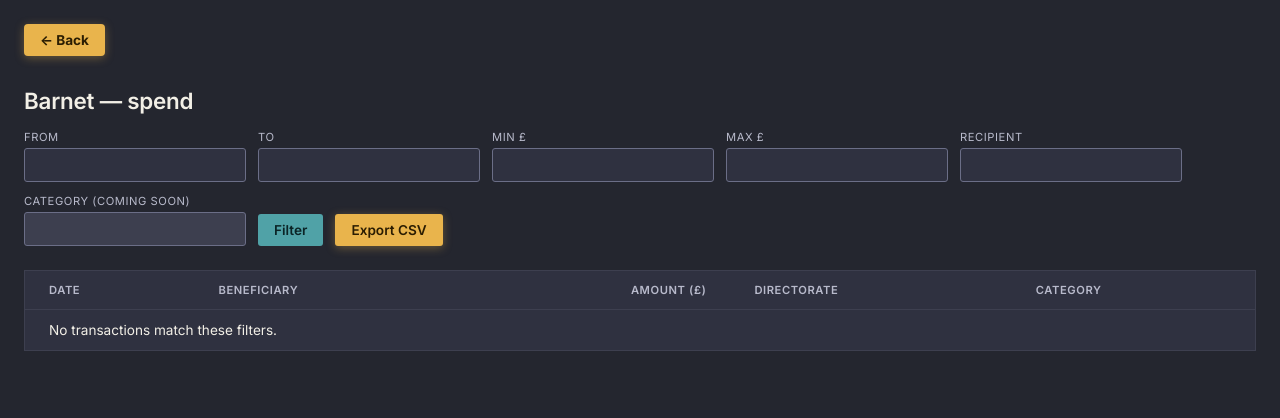
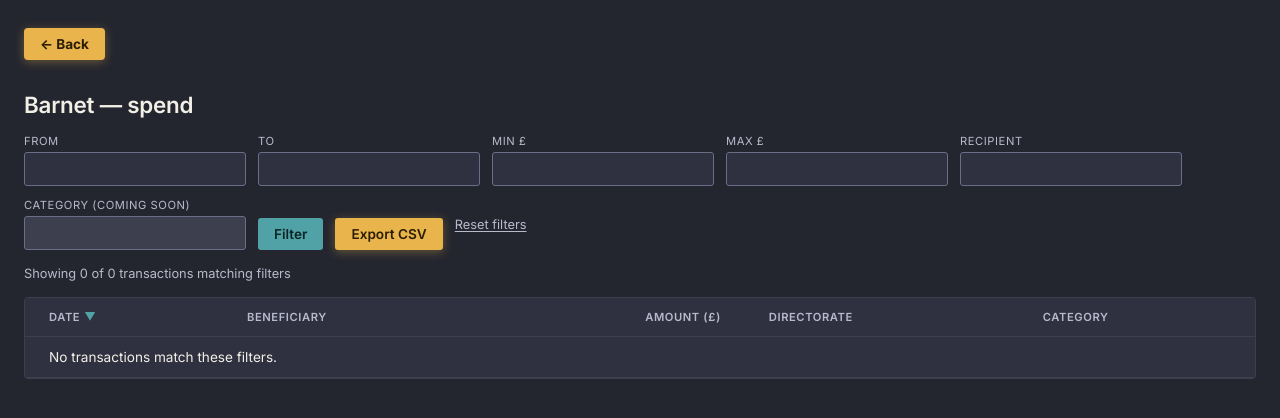
Before and after one commit to fraserwat/local-spend-tracker-frontend, a Django app: page /council/barnet/spend/ in a window 1280 px wide. Shown: the top 418 px of the page. Run offline with Django 5.2, Linux system fonts and the light colour scheme; data comes from the database, SQL or seed files in the repository; data that the repository does not hold is empty; parts of the project's set-up code (start-up, migrations or seed data) failed here and were passed over.

Commit message:
Add sticky table, totals summary, and category pills to spend page
Co-Authored-By: Claude Sonnet 5 <noreply@anthropic.com>
Claude-Session: https://claude.ai/code/session_01ERvu5gXy43ZYVEPpP7W2oi

```diff
--- a/apps/spend/templates/spend/transactions.html
+++ b/apps/spend/templates/spend/transactions.html
@@ -6,6 +6,16 @@
 <style>
   body { margin: var(--space-5); }
   h1 { font-size: 1.4rem; margin-bottom: var(--space-4); }
+
+  .page-header {
+    position: sticky;
+    top: 0;
+    z-index: 20;
+    background: var(--color-bg);
+    padding-top: var(--space-1);
+    padding-bottom: var(--space-2);
+  }
+
   .back-link {
     display: inline-flex;
     align-items: center;
@@ -27,7 +37,7 @@
     box-shadow: 0 4px 14px rgba(233, 180, 76, 0.45);
   }
 
-  .filters { display: flex; flex-wrap: wrap; gap: var(--space-3); align-items: flex-end; margin-bottom: var(--space-5); }
+  .filters { display: flex; flex-wrap: wrap; gap: var(--space-3); align-items: flex-end; }
   .filters label {
     display: block;
     font-size: 0.7rem;
@@ -36,18 +46,37 @@
     color: var(--color-text-muted);
     margin-bottom: var(--space-1);
   }
+  .reset-link {
+    align-self: center;
+    color: var(--color-text-muted);
+    font-size: 0.8rem;
+    text-decoration: underline;
+    text-underline-offset: 2px;
+  }
+  .reset-link:hover { color: var(--color-accent); }
 
   .errorlist { color: var(--color-error); list-style: none; padding: 0; margin: 0 0 var(--space-4); font-size: 0.85rem; }
 
-  table {
-    border-collapse: collapse;
-    width: 100%;
+  .result-summary {
+    margin: var(--space-4) 0 var(--space-2);
+    color: var(--color-text-muted);
+    font-size: 0.8rem;
+  }
+
+  .table-wrapper {
+    max-height: calc(100vh - 320px);
+    overflow-y: auto;
     background: var(--color-bg-elevated);
     border: 1px solid var(--color-border-subtle);
     border-radius: var(--radius-md);
   }
+  table { border-collapse: collapse; width: 100%; }
   th, td { text-align: left; padding: var(--space-3) var(--space-5); border-bottom: 1px solid var(--color-border-subtle); font-size: 0.85rem; }
-  th {
+  thead th {
+    position: sticky;
+    top: 0;
+    z-index: 2;
+    background: var(--color-bg-elevated);
     font-size: 0.7rem;
     text-transform: uppercase;
     letter-spacing: 0.05em;
@@ -56,8 +85,32 @@
   }
   th a { color: var(--color-text-muted); text-decoration: none; }
   th a:hover { color: var(--color-accent); }
+  .sort-arrow { color: var(--color-accent); margin-left: var(--space-1); }
   tbody tr:hover { background: var(--color-surface-hover); }
   .amount { text-align: right; font-variant-numeric: tabular-nums; }
+
+  .category-pill {
+    display: inline-block;
+    padding: 0.15rem var(--space-2);
+    border-radius: 999px;
+    border: 1px solid var(--color-accent);
+    color: var(--color-accent);
+    font-size: 0.75rem;
+    font-weight: 600;
+    white-space: nowrap;
+  }
+  .category-empty { color: var(--color-text-faint); }
+
+  tfoot td {
+    position: sticky;
+    bottom: 0;
+    z-index: 2;
+    background: var(--color-bg-elevated);
+    border-top: 2px solid var(--color-border);
+    border-bottom: none;
+    font-weight: 700;
+  }
+
   .pagination { margin-top: var(--space-4); display: flex; gap: var(--space-4); font-size: 0.85rem; }
 
   button.button-cta {
@@ -73,6 +126,7 @@
 {% endblock %}
 
 {% block content %}
+<div class="page-header">
   <a class="back-link" href="{% url 'council-detail' slug=council.slug %}">&larr; Back</a>
   <h1>{{ council.name }} — spend</h1>
 
@@ -111,14 +165,19 @@
     <input type="hidden" name="dir" value="{{ dir }}">
     <button type="submit">Filter</button>
     <button type="submit" name="export" value="csv" class="button-cta">Export CSV</button>
+    <a class="reset-link" href="{% url 'council-spend' slug=council.slug %}">Reset filters</a>
   </form>
 
+  <div class="result-summary">Showing {{ transactions|length }} of {{ total_count }} transaction{{ total_count|pluralize }} matching filters</div>
+</div>
+
+<div class="table-wrapper">
   <table>
     <thead>
       <tr>
-      <th><a href="{{ sort_links.date }}">Date</a></th>
-      <th><a href="{{ sort_links.beneficiary_name }}">Beneficiary</a></th>
-      <th class="amount"><a href="{{ sort_links.amount_gbp }}">Amount (£)</a></th>
+        <th><a href="{{ sort_links.date }}">Date{% if sort == "date" %}<span class="sort-arrow">{% if dir == "asc" %}&#9650;{% else %}&#9660;{% endif %}</span>{% endif %}</a></th>
+        <th><a href="{{ sort_links.beneficiary_name }}">Beneficiary{% if sort == "beneficiary_name" %}<span class="sort-arrow">{% if dir == "asc" %}&#9650;{% else %}&#9660;{% endif %}</span>{% endif %}</a></th>
+        <th class="amount"><a href="{{ sort_links.amount_gbp }}">Amount (£){% if sort == "amount_gbp" %}<span class="sort-arrow">{% if dir == "asc" %}&#9650;{% else %}&#9660;{% endif %}</span>{% endif %}</a></th>
         <th>Directorate</th>
         <th>Category</th>
       </tr>
@@ -130,13 +189,25 @@
         <td>{{ txn.beneficiary_name }}</td>
         <td class="amount">{{ txn.amount_gbp }}</td>
         <td>{{ txn.directorate }}</td>
-      <td>{{ txn.category }}</td>
+        <td>
+          {% if txn.category %}<span class="category-pill">{{ txn.category }}</span>{% else %}<span class="category-empty">&mdash;</span>{% endif %}
+        </td>
       </tr>
       {% empty %}
       <tr><td colspan="5">No transactions match these filters.</td></tr>
       {% endfor %}
     </tbody>
+    {% if transactions %}
+    <tfoot>
+      <tr>
+        <td colspan="2">Total (all matching results)</td>
+        <td class="amount">£{{ total_amount }}</td>
+        <td colspan="2"></td>
+      </tr>
+    </tfoot>
+    {% endif %}
   </table>
+</div>
 
 <div class="pagination">
   {% if previous_link %}<a href="{{ previous_link }}">&larr; Previous</a>{% endif %}
--- a/apps/spend/views.py
+++ b/apps/spend/views.py
@@ -1,3 +1,6 @@
+from decimal import Decimal
+
+from django.db.models import Count, Sum
 from django.http import HttpResponse
 from django.shortcuts import get_object_or_404, render
 from rest_framework.generics import ListAPIView
@@ -105,10 +108,19 @@ def council_spend_view(request, slug):
         return stream_transactions_csv(queryset, filename=f"{council.slug}-transactions.csv")
 
     page = []
+    total_count = 0
+    total_amount = Decimal("0")
     paginator = TransactionCursorPagination()
     if form.is_valid():
         queryset = _filtered_transactions(council, form)
         page = paginator.paginate_queryset(queryset, Request(request)) or []
+        # One aggregate query over the filtered (unsliced) queryset -- an
+        # index-backed scan of the matching rows, not the 400K+-row table,
+        # so it doesn't reintroduce the offset-pagination cost this view's
+        # keyset pagination (see pagination.py) is built to avoid.
+        totals = queryset.aggregate(count=Count("id"), amount=Sum("amount_gbp"))
+        total_count = totals["count"] or 0
+        total_amount = totals["amount"] or Decimal("0")
 
     current_sort = form.sort_field if form.is_valid() else "date"
     current_descending = form.descending if form.is_valid() else True
@@ -116,6 +128,8 @@ def council_spend_view(request, slug):
         "council": council,
         "form": form,
         "transactions": page,
+        "total_count": total_count,
+        "total_amount": total_amount,
         "next_link": paginator.get_next_link() if form.is_valid() else None,
         "previous_link": paginator.get_previous_link() if form.is_valid() else None,
         "sort": current_sort,
```
Lines whose indentation alone changed are shown as unchanged.
